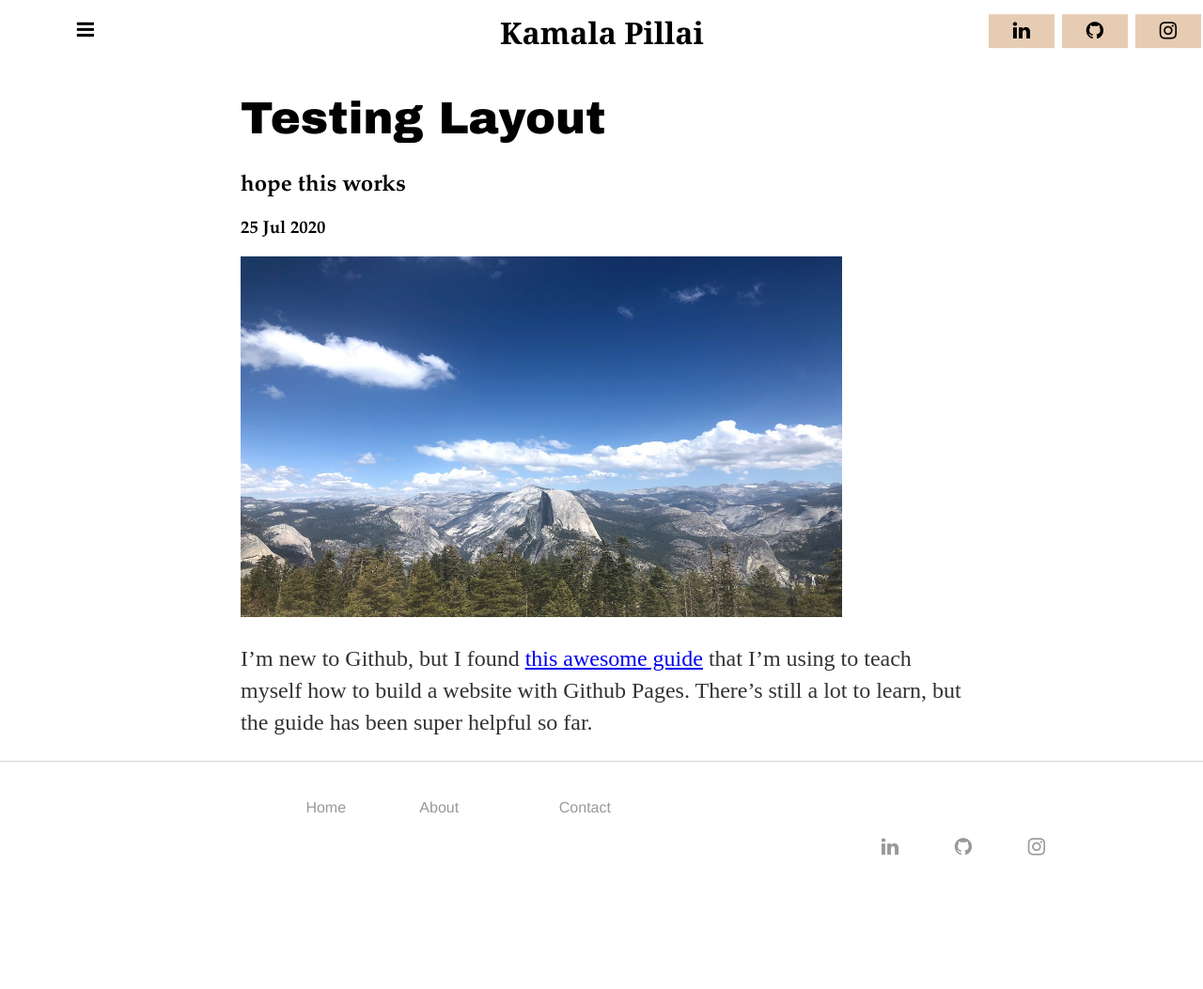
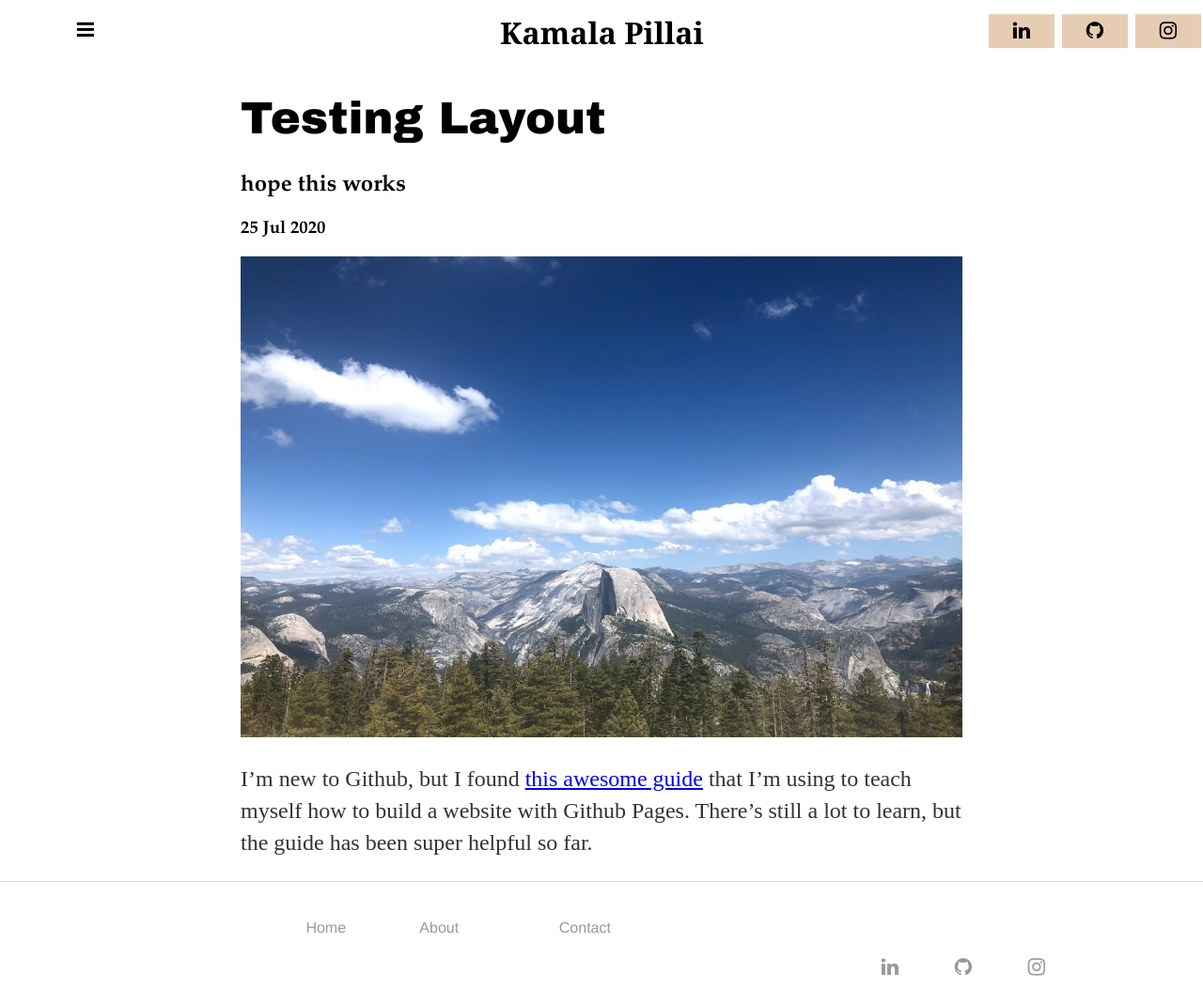
Before and after one commit to kpill/kpill.github.io, a Jekyll site: the page built from _posts/2020-07-25-testing.md, in a window 1280 px wide. Shown: the whole page at 94% size. Built offline with Jekyll 4.4.1, drawn with Linux system fonts in a browser that asks for light colours; before the commit the page ends 925 px from its top, so only the background shows below that.

Commit message:
Update main.css

```diff
--- a/css/main.css
+++ b/css/main.css
@@ -264,7 +264,7 @@ h2.post, h3.post {
 }
 
 img.post {
-	width: 50vw;
-	height: 30vw;
+	width: 60vw;
+	height: 40vw;
 	margin-left: 20vw;
 }
```
